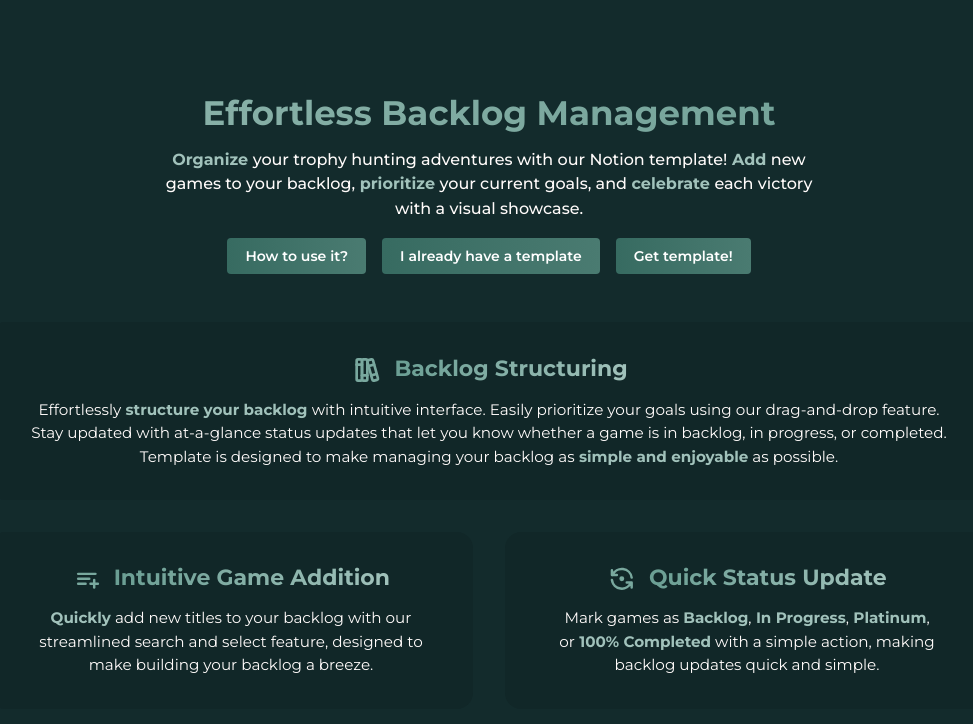
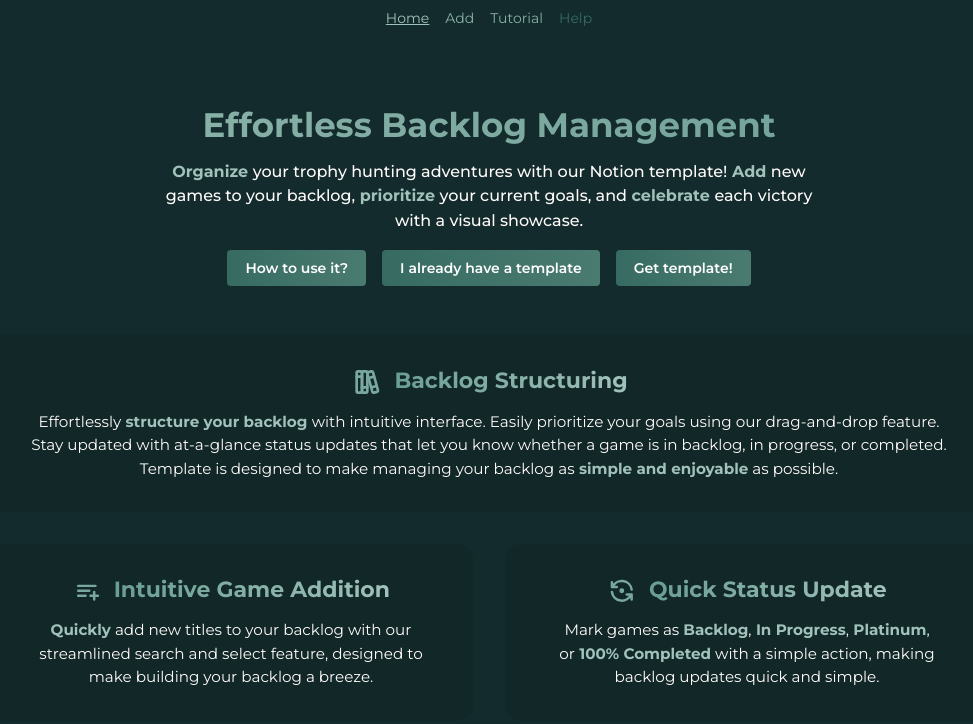
Before and after one commit to Hartaithan/trophy-hunt-template, a Next.js app: page / in a window 1280 px wide. Shown: the top 724 px of the page, without its empty margins (151-1124 px from the left). Built offline with nearby package versions, Linux system fonts and the light colour scheme; no server answers.

Commit message:
add header to main layout

```diff
--- a/app/(auth)/layout.tsx
+++ b/app/(auth)/layout.tsx
@@ -1,6 +1,7 @@
 import type { Metadata, Viewport } from "next";
 import type { FC, PropsWithChildren } from "react";
 import { Container } from "@mantine/core";
+import Header from "@/components/Header/Header";
 
 export const metadata: Metadata = {
   title: "Trophy Hunt Template",
@@ -14,7 +15,12 @@ export const viewport: Viewport = {
 };
 
 const AuthLayout: FC<PropsWithChildren> = ({ children }) => {
-  return <Container id="main">{children}</Container>;
+  return (
+    <>
+      <Header />
+      <Container id="main">{children}</Container>
+    </>
+  );
 };
 
 export default AuthLayout;
--- /dev/null
+++ b/components/Header/Header.module.css
@@ -0,0 +1,60 @@
+.root {
+  --header-height: 36px;
+  width: 100%;
+  height: var(--header-height);
+  min-height: var(--header-height);
+  @media (max-width: $mantine-breakpoint-sm) {
+    --header-height: 48px;
+  }
+}
+
+.container {
+  height: 100%;
+  width: 100%;
+  display: flex;
+  align-items: center;
+  justify-content: center;
+  &[data-size] {
+    padding-inline: var(--mantine-spacing-md);
+    padding-right: calc(var(--mantine-spacing-md) - var(--scrollbar-size));
+  }
+}
+
+.link {
+  font-weight: 500;
+  color: var(--mantine-color-accented-5);
+  &[data-active="true"] {
+    color: var(--mantine-color-accented-3);
+    text-decoration: underline;
+  }
+  &[data-disabled="true"] {
+    color: var(--mantine-color-accented-9);
+    pointer-events: none;
+    text-decoration: none;
+  }
+}
+
+.trigger {
+  --burger-color: var(--mantine-color-accented-5);
+  margin-left: auto;
+}
+
+.dropdown {
+  position: absolute;
+  left: 50%;
+  width: 94%;
+  background: var(--mantine-color-primary-dark-7);
+  transform: translateX(-50%);
+  border-radius: var(--mantine-radius-md);
+  z-index: 9999;
+  overflow: hidden;
+  display: flex;
+  flex-direction: column;
+  gap: var(--mantine-spacing-xs);
+  top: var(--header-height);
+  padding: var(--mantine-spacing-md) var(--mantine-spacing-lg);
+}
+
+.dropdown:not([data-with-border]) {
+  transform: translateX(-50%);
+}
--- /dev/null
+++ b/components/Header/Header.tsx
@@ -0,0 +1,103 @@
+"use client";
+
+import Link from "next/link";
+import { useMemo, type FC } from "react";
+import { useDisclosure } from "@mantine/hooks";
+import {
+  Anchor,
+  Burger,
+  Container,
+  Flex,
+  Group,
+  Stack,
+  Transition,
+} from "@mantine/core";
+import type { NavLink } from "@/models/NavigationModel";
+import { useSelectedLayoutSegment } from "next/navigation";
+import classes from "./Header.module.css";
+
+const items: NavLink[] = [
+  {
+    id: 1,
+    label: "Home",
+    href: "/",
+    segment: null,
+    disabled: false,
+  },
+  {
+    id: 2,
+    label: "Add",
+    href: "/add",
+    segment: "add",
+    disabled: false,
+  },
+  {
+    id: 3,
+    label: "Tutorial",
+    href: "/tutorial",
+    segment: "tutorial",
+    disabled: false,
+  },
+  {
+    id: 4,
+    label: "Help",
+    href: "/help",
+    segment: "help",
+    disabled: true,
+  },
+];
+
+const Header: FC = () => {
+  const segment = useSelectedLayoutSegment();
+  const [opened, { toggle }] = useDisclosure(false);
+
+  const links = useMemo(
+    () =>
+      items.map((link) => (
+        <Anchor
+          size="sm"
+          component={Link}
+          key={link.label}
+          href={link.href}
+          className={classes.link}
+          data-active={segment === link.segment}
+          data-disabled={link.disabled}
+          prefetch={false}>
+          {link.label}
+        </Anchor>
+      )),
+    [segment],
+  );
+
+  return (
+    <Flex className={classes.root}>
+      <Container className={classes.container}>
+        <Group className={classes.links} visibleFrom="sm">
+          {links}
+        </Group>
+        <Burger
+          className={classes.trigger}
+          opened={opened}
+          onClick={toggle}
+          hiddenFrom="sm"
+          size="sm"
+        />
+        <Transition transition="slide-down" duration={200} mounted={opened}>
+          {(styles) => (
+            <Stack
+              hiddenFrom="sm"
+              className={classes.dropdown}
+              style={{
+                ...styles,
+                transform: styles.transform + " translateX(-50%)",
+              }}>
+              {links}
+            </Stack>
+          )}
+        </Transition>
+      </Container>
+    </Flex>
+  );
+};
+
+export default Header;
--- a/components/PageContainer/PageContainer.module.css
+++ b/components/PageContainer/PageContainer.module.css
@@ -1,10 +1,10 @@
 .container {
   height: 100%;
   flex-direction: column;
-  padding-top: var(--mantine-spacing-xl);
+  padding-top: var(--mantine-spacing-lg);
   padding-bottom: var(--mantine-spacing-xl);
   @media (max-width: $mantine-breakpoint-md) {
-    padding-top: var(--mantine-spacing-md);
+    padding-top: var(--mantine-spacing-sm);
     padding-bottom: var(--mantine-spacing-md);
   }
 }
--- /dev/null
+++ b/models/NavigationModel.ts
@@ -0,0 +1,7 @@
+export interface NavLink {
+  id: number;
+  label: string;
+  href: string;
+  segment: string | null;
+  disabled: boolean;
+}
```
